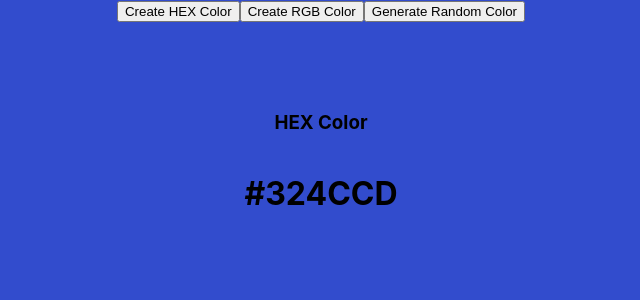
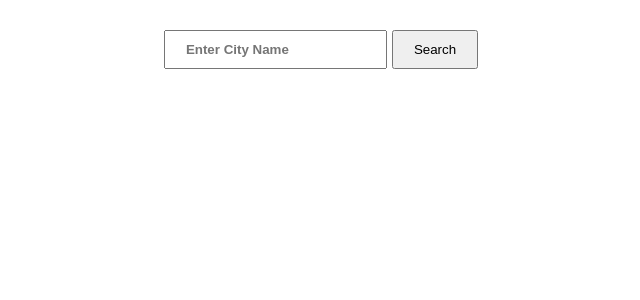
Before and after one commit to codeyoko/React2024, a React (Create React App) app in the folder my-app/: page / in a window 1280 px wide. Shown: the top 300 px of the page, without its empty margins (319-959 px from the left). Built offline with nearby package versions, Linux system fonts and the light colour scheme.

Commit message:
project03_create-weather-app

```diff
--- a/my-app/src/App.js
+++ b/my-app/src/App.js
@@ -2,6 +2,8 @@ import logo from './logo.svg';
 import './App.css';
 import Accoridian from './components/Accoridian';
 import RandomColor from './components/random-colos';
+import Search from './components/weather-app/search';
+import Weather from './components/weather-app/weather-info';
 
 function App() {
   return (
@@ -10,7 +12,10 @@ function App() {
         {/* <Accoridian /> */}
 
       {/* Random Component */}
-      <RandomColor />
+      {/* <RandomColor /> */}
+
+      {/* Weather app */}
+      <Weather />
     </div>
   );
 }
--- /dev/null
+++ b/my-app/src/components/weather-app/search/index.jsx
@@ -0,0 +1,20 @@
+import { useState } from "react"
+import './style.css'
+
+
+export default function Search({search, setSearch, handleSearch}) {
+
+
+    return (
+        <div className="search-engine">
+            <input
+                type="text"
+                name="search"
+                value={search}
+                placeholder="Enter City Name"
+                onChange={(event) => setSearch(event.target.value)}
+            />
+            <button className="search-btn" onClick={handleSearch}>Search</button>
+        </div>
+    )
+}
--- /dev/null
+++ b/my-app/src/components/weather-app/search/style.css
@@ -0,0 +1,33 @@
+
+.search-engine {
+    width: 100%;
+    display: flex;
+    justify-content: center;
+    align-items: center;
+    margin-top:30px;
+    margin-bottom: 20px;
+}
+
+.search-engine input {
+    padding: 10px 20px;
+    font-weight: bold;
+    margin-right: 5px;
+}
+.search-engine button {
+    padding: 10px 20px;
+    cursor: pointer;
+}
+.weather-info {
+    background: linear-gradient(180deg, rgb(0, 255, 255), rgb(230, 184, 99));
+    width: 500px;
+    display: flex;
+    justify-content: center;
+    align-items:center;
+    flex-direction:column;
+    margin:30px auto;
+    padding:20px;
+}
+.weather-info p {
+    color: blue;
+    font-size: 25px;
+}
--- /dev/null
+++ b/my-app/src/components/weather-app/weather-info/index.jsx
@@ -0,0 +1,84 @@
+import Search from "../search";
+import { useState } from 'react';
+import { useEffect } from 'react';
+
+
+export default function Weather() {
+
+    const [search, setSearch] = useState('');
+    const [loading, setLoading] = useState(false);
+    const [weatherData, setWeatherData] = useState(null);
+    const [error, setError] = useState('');
+    const APIkey = '686147d38e13e9f47868ef1104eeffb4';
+
+    //fetch data
+    async function fetchWeatherData() {
+
+        setLoading(true);
+        try {
+            const response = await fetch(`https://api.openweathermap.org/data/2.5/weather?q=${search}&appid=${APIkey}`);
+            if(!response.ok || response.status !== 200) {
+                throw new Error("Could not fetch weather data!😞");
+            }
+
+            const data = await response.json();
+            if(data){
+                setWeatherData(data);
+                setLoading(false);
+                setError('');
+                //console.log(data);
+            }
+
+        } catch (error) {
+            setError(error.message);
+            setLoading(false);
+        }
+
+    }
+
+    async function handleSearch () {
+        fetchWeatherData();
+    }
+
+    function getCurrentDate() {
+        return new Date().toLocaleDateString('ja-JP', {
+            weekday: 'long',
+            month: 'long',
+            day: 'numeric',
+            year: 'numeric'
+        })
+    }
+
+    // useEffect(() => {
+    //     fetchWeatherData();
+    // },[]);
+
+    return (
+
+        <div>
+            {/* Search input */}
+            <Search
+                search={search}
+                setSearch={setSearch}
+                handleSearch={handleSearch}
+            />
+            {/* Weather Info */}
+            {loading ? <div>Loading...</div> : null}
+            {error ? <div style={{color:'red', fontSize:'20px'}}>{error}</div> : null}
+
+            {
+                weatherData &&
+                    <div className="weather-info">
+                        <h1>{weatherData?.name}, {weatherData?.sys?.country} </h1>
+                        <span>{getCurrentDate()}</span>
+                        <p>{`${(weatherData?.main?.temp - 273.15).toFixed(0)}`}°C</p>
+                        <p>Humidity: {weatherData?.main?.humidity}%</p>
+                        <p>{weatherData?.weather[0]?.description}</p>
+                        <img src={`https://openweathermap.org/img/wn/${weatherData?.weather[0]?.icon}.png`} alt={weatherData?.weather[0]?.icon} />
+
+                    </div>
+            }
+
+        </div>
+    )
+}
```
